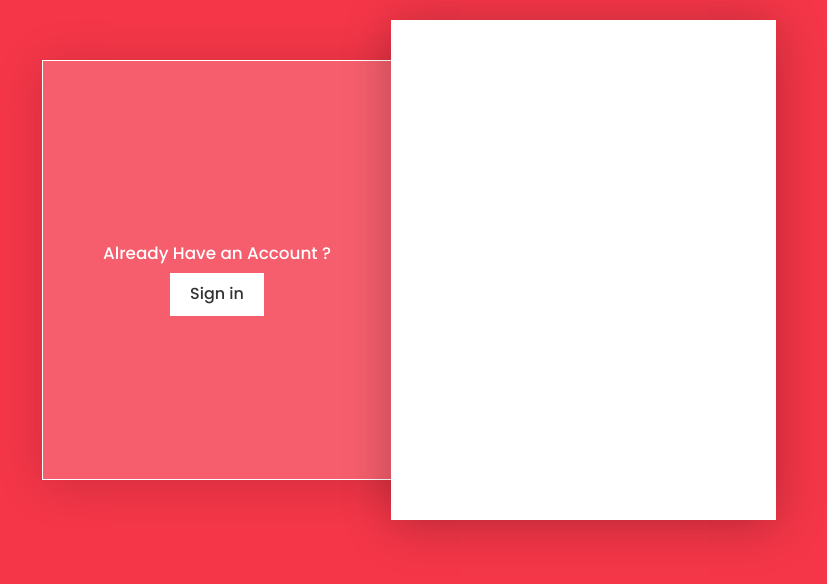
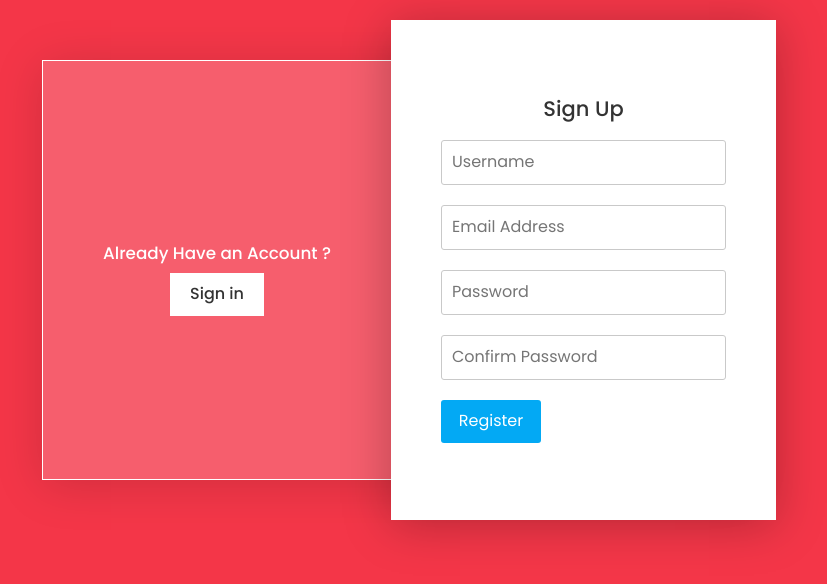
Before and after one commit to Eg-MD-Sunny/MiniPart_Login-Form-Authentication-In-JS-With-LocalStorage, a plain HTML site: page index.html in a window 1280 px wide. Both pictures are taken after a click on the button "Sign up". Shown: the whole page, without its empty margins (263-1090 px from the left). Drawn offline with nearby package versions, Linux system fonts and the light colour scheme.

Commit message:
Animation

```diff
--- a/index.html
+++ b/index.html
@@ -35,6 +35,17 @@
                         <a href="#" class="Forgot">Forgot Password</a>
                     </form>
                 </div>
+
+                <div class="form signupFrom">
+                    <form>
+                        <h3>Sign Up</h3>
+                        <input type="text" placeholder="Username">
+                        <input type="text" placeholder="Email Address">
+                        <input type="password" placeholder="Password">
+                        <input type="password" placeholder="Confirm Password">
+                        <input type="submit" value="Register">
+                    </form>
+                </div>
             </div>
         </div>
 
--- a/style.css
+++ b/style.css
@@ -99,6 +99,13 @@ body.active{
 .fromBx .signinFrom{
     transition-delay: 0.25s;
 }
+.fromBx .signupFrom{
+    left:100%;
+}
+.fromBx.active .signupFrom{
+    left:0;
+    transition-delay: 0s;
+}
 .fromBx .form form{
     width:100%;
     display: flex;
```
